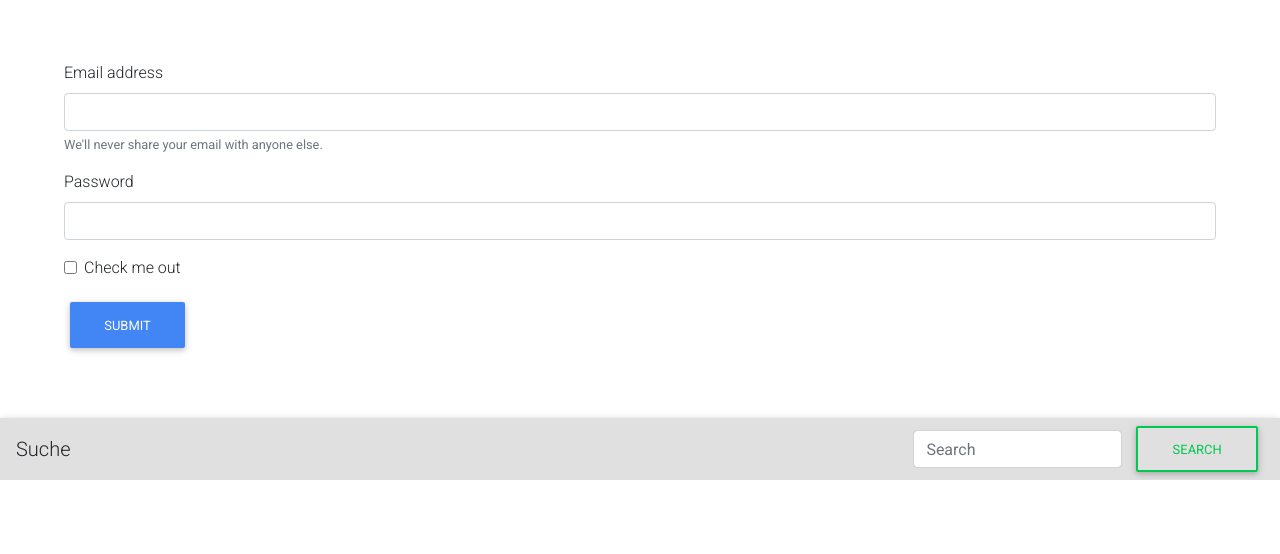
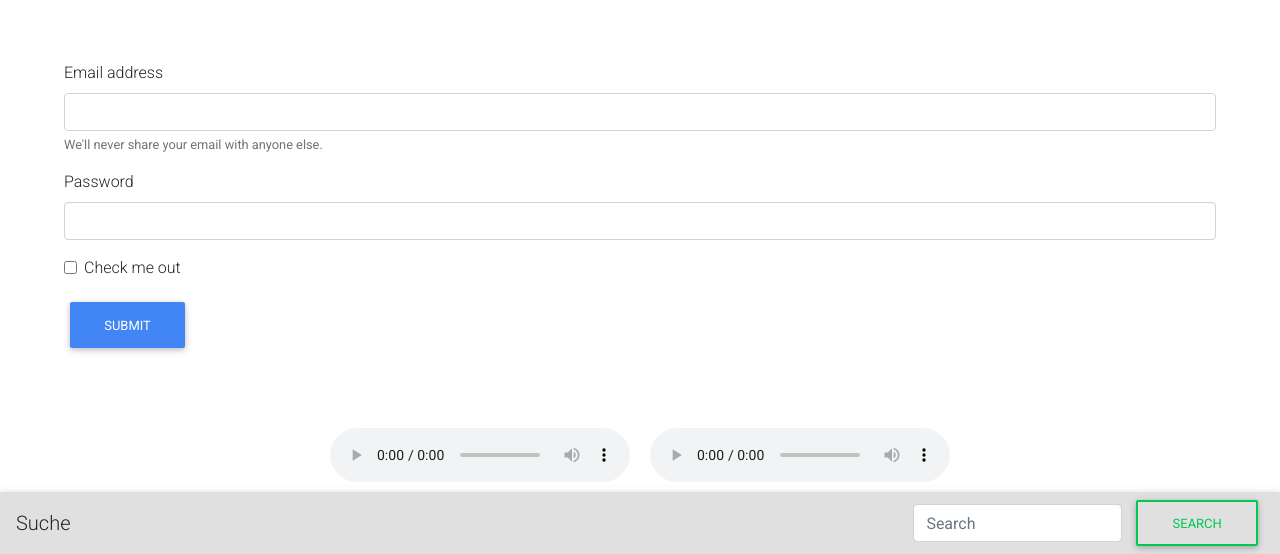
Before and after one commit to Marvin-Hany/LB02, a plain HTML site: page index.html in a window 1280 px wide. Shown: the part 1013-1567 px from the top of the page. Before the commit the page ends 1493 px from the top, so only its background shows below. Drawn offline with Linux system fonts and the light colour scheme.

Commit message:
Add files via upload

```diff
--- a/index.html
+++ b/index.html
@@ -24,6 +24,7 @@
 
 
   <!-- Start your project here-->
+  <header>
     <div id="carouselExampleControls" class="carousel slide" data-ride="carousel">
       <div class="carousel-inner">
         <div class="carousel-item active">
@@ -54,10 +55,12 @@
         <span class="sr-only">Next</span>
       </a>
     </div>
-
+  </header>
+  <main>
     <div class="alert alert-secondary" role="alert">
       Um die Seite nutzen zu können bitte Anmelden.
     </div>
+
     <div class="formular">
       <div class="form-group">
         <label for="exampleInputEmail1">Email address</label>
@@ -76,6 +79,16 @@
         <button type="zurueck" class="btn btn-primary">Submit</button></a>
     </div>
 
+    <div class="music">
+      <audio controls>
+        <source src="music/Daniel_Birch_-_08_-_The_Elevator_Game.mp3">
+      </audio>
+      <audio controls>
+        <source src="music/John_Bartmann_-_15_-_Chill_And_Grill.mp3">
+      </audio>
+    </div>
+  </main>
+  <footer>
     <nav class="navbar navbar-light bg-light">
       <a class="navbar-brand">Suche</a>
       <form class="form-inline">
@@ -83,6 +96,7 @@
         <button class="btn btn-outline-success my-2 my-sm-0" type="submit">Search</button>
       </form>
     </nav>
+  </footer>
   <!-- End your project here-->
 
   <!-- jQuery -->
```
Also changed, not shown: submit.html (line endings or trailing spaces), 1 other file. Lines whose indentation alone changed are shown as unchanged.
